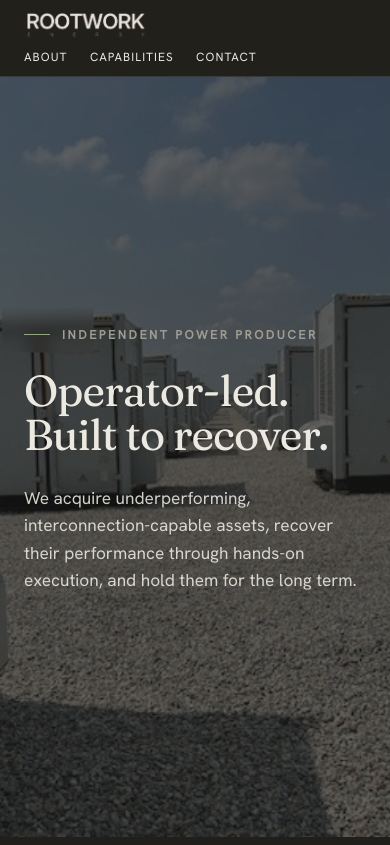
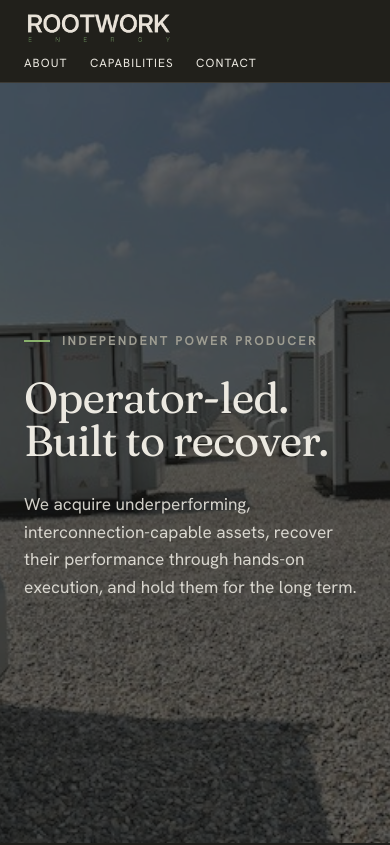
Before and after one commit to jmspyne-coder/rootwork-energy-site, a Next.js app: page / in a window 390 px wide. Shown: the top 845 px of the page. Built offline with nearby package versions, Linux system fonts and the light colour scheme.

Commit message:
Add files via upload

```diff
--- a/app/globals.css
+++ b/app/globals.css
@@ -351,9 +351,9 @@ img { max-width: 100%; }
   -webkit-backdrop-filter: saturate(140%) blur(10px);
   border-bottom: 1px solid var(--hairline-dark);
 }
-.nav__inner { display: flex; align-items: center; justify-content: space-between; gap: 1rem; min-height: 66px; }
+.nav__inner { display: flex; align-items: center; justify-content: space-between; gap: 1rem; min-height: 72px; }
 .nav__brand { display: inline-flex; align-items: center; }
-.nav__wordmark { width: 152px; height: auto; display: block; }
+.nav__wordmark { width: 196px; height: auto; display: block; }
 .nav__links { display: flex; flex-wrap: wrap; justify-content: flex-end; gap: clamp(1.1rem, 3vw, 2.4rem); }
 .nav__link {
   font-family: var(--font-sans);
@@ -372,7 +372,7 @@ img { max-width: 100%; }
 .footer { background: var(--charcoal-deep); border-top: 1px solid var(--hairline-dark); padding-block: clamp(3rem, 7vh, 4.5rem); }
 .footer__inner { display: flex; flex-wrap: wrap; align-items: flex-start; justify-content: space-between; gap: 2rem 2.5rem; }
 .footer__brand { max-width: 30ch; }
-.footer__wordmark { width: 160px; height: auto; display: block; opacity: 0.95; }
+.footer__wordmark { width: 200px; height: auto; display: block; opacity: 0.95; }
 .footer__tagline { font-family: var(--font-sans); font-size: 0.9rem; color: var(--on-dark-muted); margin: 1.1rem 0 0; line-height: 1.5; }
 .footer__right { display: flex; flex-direction: column; align-items: flex-end; gap: 0.7rem; text-align: right; }
 .footer__links { display: flex; flex-wrap: wrap; gap: 1.5rem; justify-content: flex-end; }
@@ -427,7 +427,7 @@ img { max-width: 100%; }
 }
 @media (max-width: 560px) {
   .nav__inner { flex-wrap: wrap; min-height: 0; padding-block: 0.6rem; row-gap: 0.55rem; }
-  .nav__wordmark { width: 124px; }
+  .nav__wordmark { width: 150px; }
   .nav__links { width: 100%; justify-content: flex-start; gap: 1.4rem; }
   .nav__link { font-size: 0.74rem; letter-spacing: 0.09em; }
   .footer__inner { flex-direction: column; }
```
Also changed, not shown: public/photos/bess-array.jpg.
